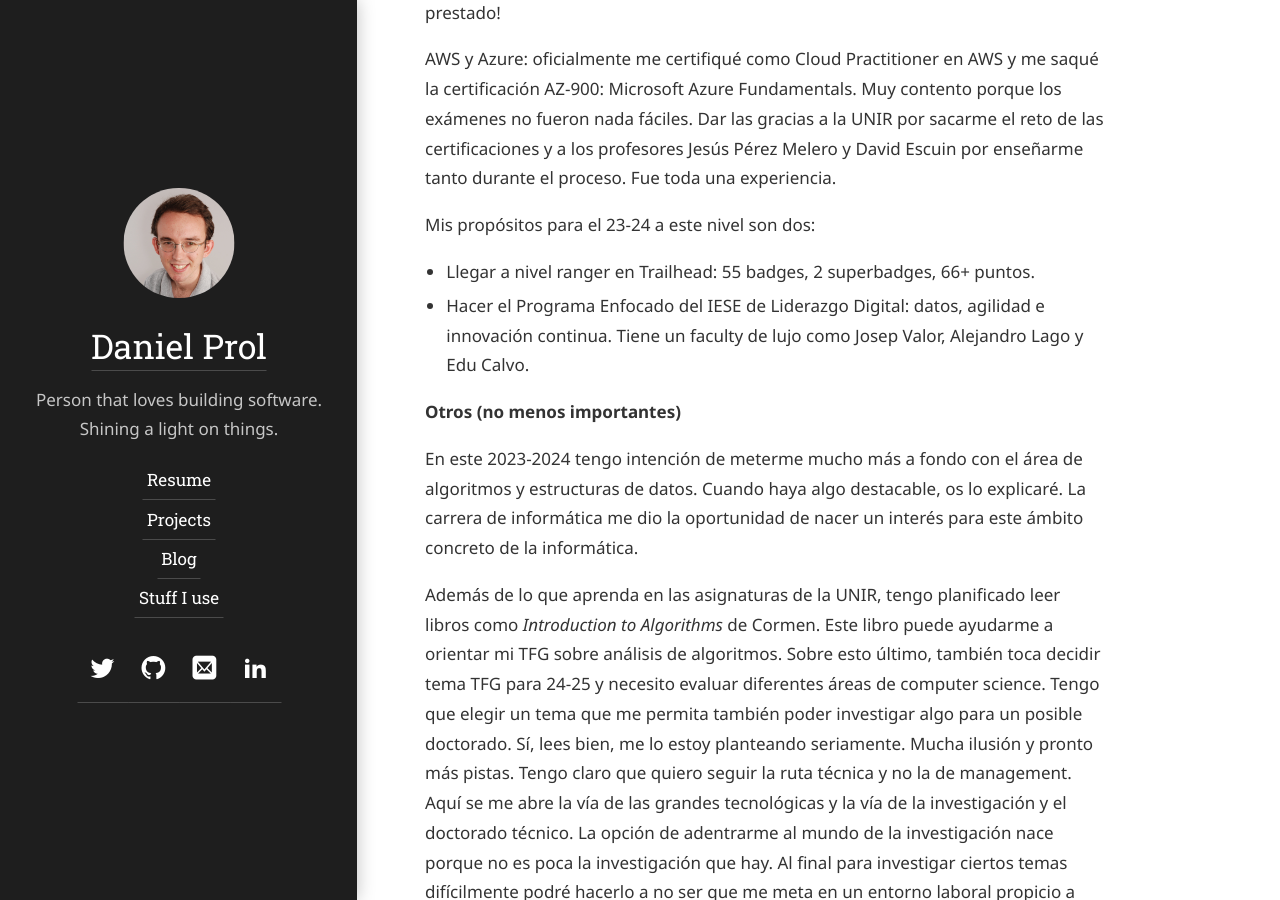
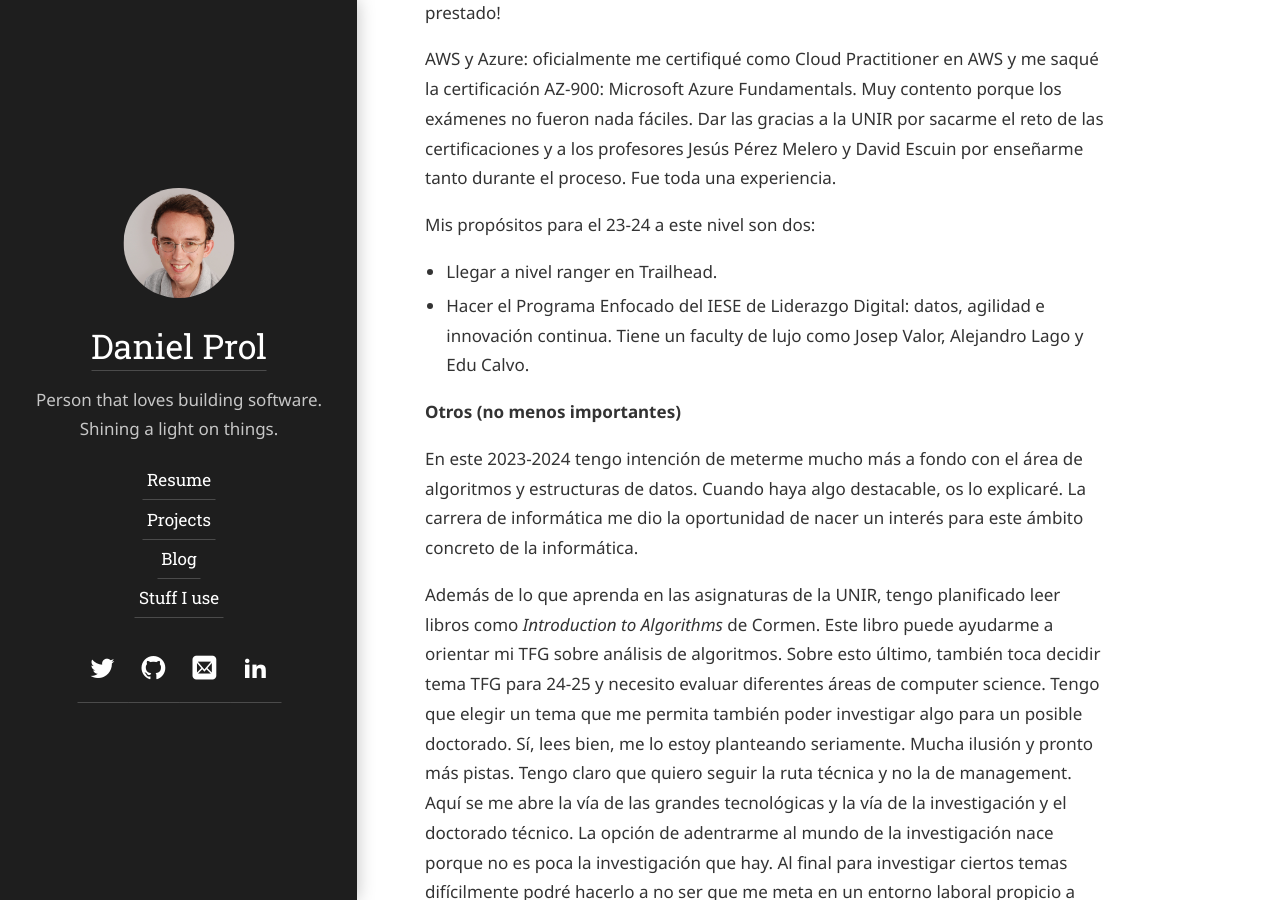
Before and after one commit to dprol/dprol.github.io, a Jekyll site: the page built from hydejack/_posts/2023-07-15-goals-23-24.md, in a window 1280 px wide and 900 px high, scrolled down 3085 px. Built offline with Jekyll 4.4.1, drawn with Linux system fonts in a browser that asks for light colours; some web fonts are replaced.

Commit message:
Update 2023-07-15-goals-23-24.md

```diff
--- a/hydejack/_posts/2023-07-15-goals-23-24.md
+++ b/hydejack/_posts/2023-07-15-goals-23-24.md
@@ -49,7 +49,7 @@ AWS y Azure: oficialmente me certifiqué como Cloud Practitioner en AWS y me saq
 
 Mis propósitos para el 23-24 a este nivel son dos:
 
-- Llegar a nivel ranger en Trailhead: 55 badges, 2 superbadges, 66+ puntos.
+- Llegar a nivel ranger en Trailhead.
 - Hacer el Programa Enfocado del IESE de Liderazgo Digital: datos, agilidad e innovación continua. Tiene un faculty de lujo como Josep Valor, Alejandro Lago y Edu Calvo.
 
 **Otros (no menos importantes)**
```
